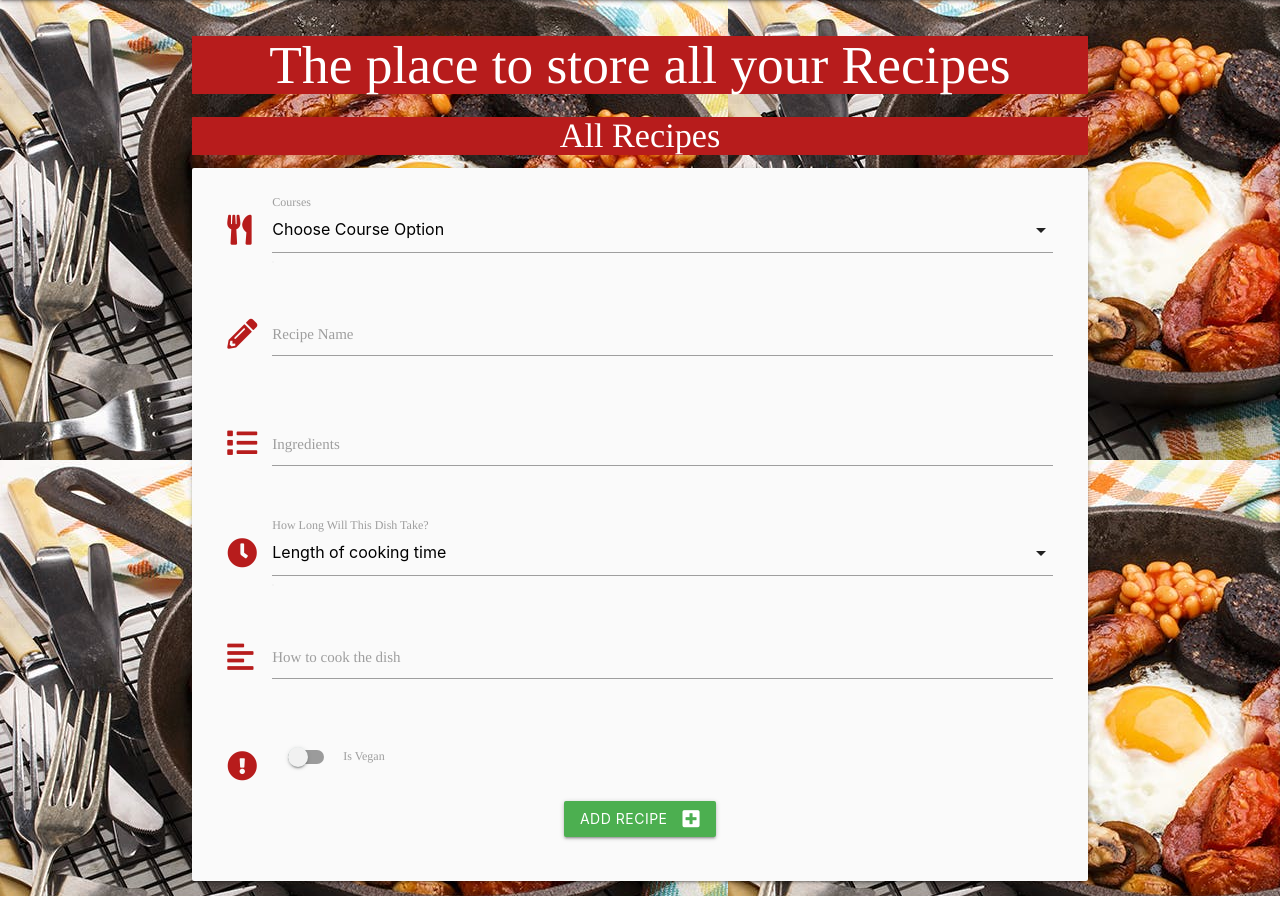
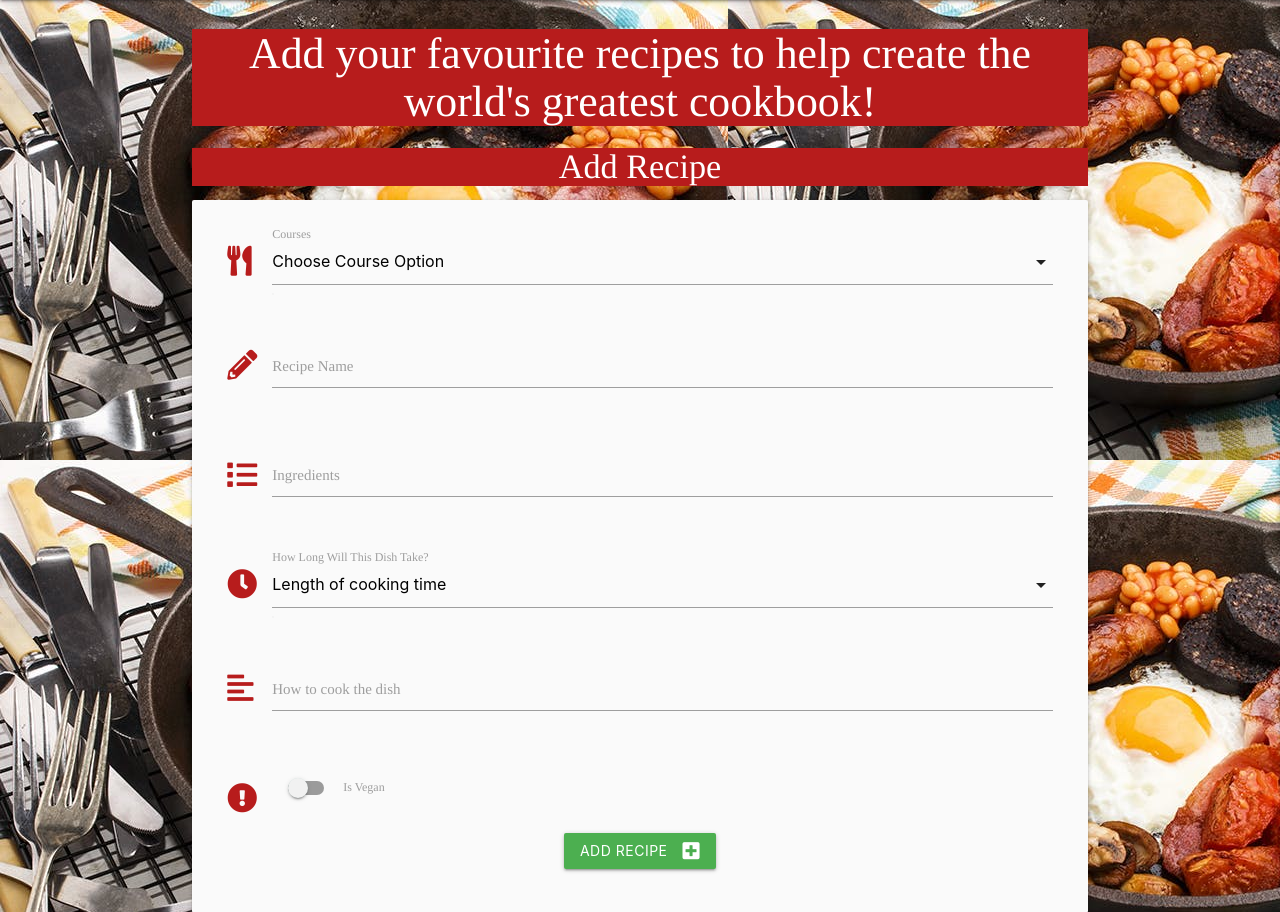
Before and after one commit to dylanocallaghan/M-S-3, a Flask app: page /add_recipe in a window 1280 px wide. Shown: the part 64-976 px from the top of the page. Run offline with Flask 2, Linux system fonts and the light colour scheme; data that the repository does not hold is empty; some libraries are stand-ins or nearby versions.

```diff
--- a/templates/add_recipe.html
+++ b/templates/add_recipe.html
@@ -1,7 +1,7 @@
 {% extends "base.html" %}
 {% block content %}
 
-<h4 class="white-text red darken-4 text-darken-4 center-align">All Recipes</h4>
+<h4 class="white-text red darken-4 text-darken-4 center-align">Add Recipe</h4>
 
 <div class="row card-panel grey lighten-5">
     <form class="col s12" method="POST" action="{{ url_for('add_recipe') }}">
--- a/templates/base.html
+++ b/templates/base.html
@@ -10,6 +10,9 @@
     <link rel="stylesheet" href="https://cdnjs.cloudflare.com/ajax/libs/materialize/1.0.0/css/materialize.min.css"
         type="text/css">
     <link rel="stylesheet" href="{{ url_for('static', filename='css/style.css') }}" type="text/css">
+    <!-- Import favicon -->
+    <link rel="icon" type="image/png" sizes="32x32" href="{{ url_for('static', filename='images/fav_icons/favicon-32x32.png') }}">
+    <link rel="icon" type="image/png" sizes="16x16" href="{{ url_for('static', filename='images/favicons/favicon-16x16.png') }}">
     {% block styles %}
     {% endblock %}
     <title>Recipe Swap</title>
@@ -50,7 +53,7 @@
 
     <section>
         <div class="container">
-            <h2 class="white-text red darken-4 text-darken-4 center-align">The place to store all your Recipes</h2>
+            <h3 class="white-text red darken-4 text-darken-4 center-align">Add your favourite recipes to help create the world's greatest cookbook!</h3>
         </div>
         <!-- flash messages -->
         {% with messages = get_flashed_messages() %}
```
Also changed, not shown: README.md, static/images/favicons/favicon-16x16.png (added), static/images/favicons/favicon-32x32.png (added), static/images/readme_images/ms3_test_results_1.jpg (added), static/images/readme_images/ms3_test_results_2.jpg (added), static/images/wireframes/edit_recipe.jpg (added), static/images/wireframes/home.jpg (added), static/images/wireframes/login.jpg (added), static/images/wireframes/new_recipe.jpg (added), static/images/wireframes/register.jpg (added).
